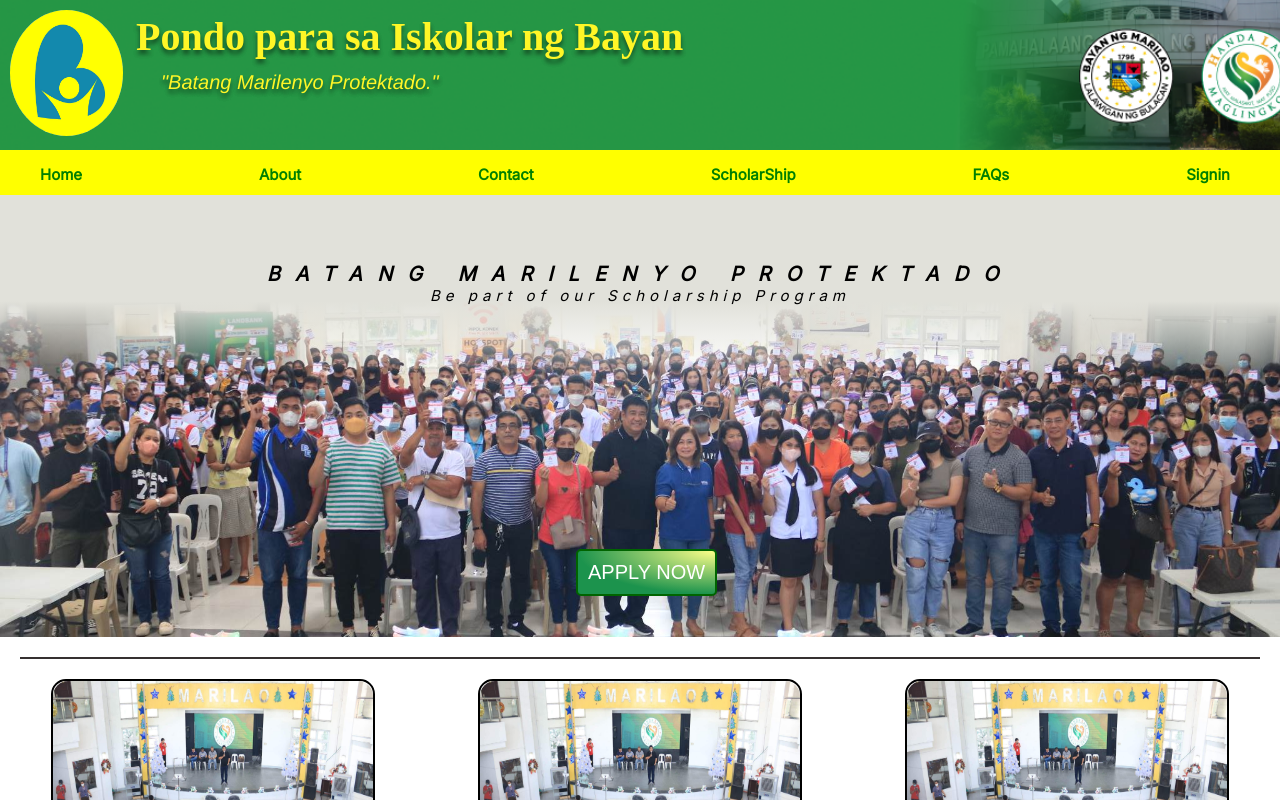
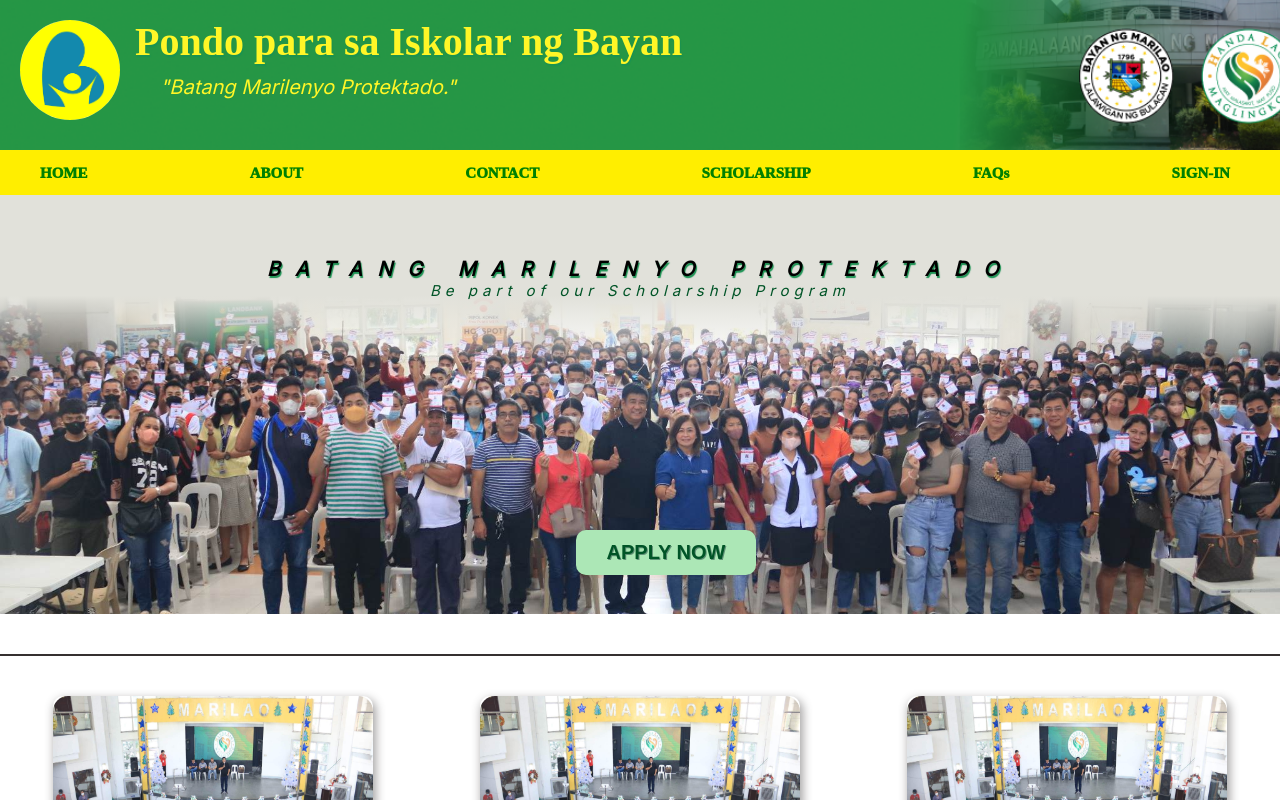
Before and after one commit to Aulkanic/clientside, a React (Create React App) app: page / in a window 1280 px wide. Shown: the top 800 px of the page. Built offline with nearby package versions, Linux system fonts and the light colour scheme; no server answers.

Commit message:
landingpage

```diff
--- a/src/LandingPage/components/navbar.js
+++ b/src/LandingPage/components/navbar.js
@@ -1,20 +1,20 @@
 import React from 'react'
 import '../css/navbar.css'
 import {Link} from 'react-router-dom'
+
 function navbar() {
   return (
     <>
     <div className='lnav'>
         <ul>
-            <li><Link className='lulli' to='/'>Home</Link></li>
-            <li><Link className='lulli' to='/About'>About</Link></li>
-            <li><Link className='lulli' to='/Contact'>Contact</Link></li>
-            <li><Link className='lulli' to='/Scholarship'>ScholarShip</Link></li>
-            <li><Link className='lulli' to='/FAQs'>FAQs</Link></li>
-            <li><Link className='lulli' to='/login'>Signin</Link></li>
+            <li><Link className='lulli' to='/'> HOME </Link></li>
+            <li><Link className='lulli' to='/About'> ABOUT </Link></li>
+            <li><Link className='lulli' to='/Contact'> CONTACT </Link></li>
+            <li><Link className='lulli' to='/Scholarship'> SCHOLARSHIP </Link></li>
+            <li><Link className='lulli' to='/FAQs'> FAQs </Link></li>
+            <li><Link className='lulli' to='/login'> SIGN-IN </Link></li>
         </ul>
     </div>
-
     </>
   )
 }
--- a/src/LandingPage/css/header.css
+++ b/src/LandingPage/css/header.css
@@ -1,4 +1,3 @@
-
 @import url('https://fonts.googleapis.com/css2?family=Inter:wght@100;400&display=swap');
 
 .lHeader{
@@ -18,19 +17,20 @@
     width: 60%;
     height: 100%;
     display: flex;
+    margin: 5px;
 }
+
 .lheadlogo{
-    height: auto;
-    max-width: 100%;
-    padding-top: 10px;
-    padding-left: 10px;
+   padding: 15px;
 }
+
 .lheadlogo img{
-    width: 90%;
-    height: 90%;
-    border-radius: 50%;
+    width: 100px;
+    height: 100px;
+    border-radius: 50px;
     object-fit: fill;
 }
+
 .bmccslog h1{
     margin: 0;
     margin-top: 10px;
@@ -40,11 +40,11 @@
     font-size: 40px;
     line-height: 53px;
     color: #FFF627;
-    text-shadow: 0px 4px 4px rgba(0, 0, 0, 0.25), 0px 4px 4px rgba(0, 0, 0, 0.25);
+
 }
+
 .bmccslog h2{
     margin: 0;
-    font-family: helvetica,Verdana,Arial,sans-serif;
     font-style: italic;
     font-weight: 400;
     font-size: 20px;
@@ -53,8 +53,9 @@
     margin-left: 25px;
     color: #FFF627;
     word-wrap: break-word;
-    text-shadow: 0px 4px 4px rgba(0, 0, 0, 0.25), 0px 4px 4px rgba(0, 0, 0, 0.25);
+
 }
+
 /* Responsive */
 @media (max-width: 768px) {
     .lHeader{
--- a/src/LandingPage/css/labout.css
+++ b/src/LandingPage/css/labout.css
@@ -40,23 +40,46 @@
     border-radius: 10px;
     box-shadow: 0 4px 8px 0 rgba(0, 0, 0, 0.2), 0 6px 20px 0 rgba(0, 0, 0, 0.19);
     margin-bottom: 25px;
+}
 
+h1{
+    color: #005427;
+    font-weight: 1000;
+    font-size: 30px;
+    text-shadow: 1px 2px 1px #1a9252;
 }
+
+p{
+    font-size: 16px;
+    font-style: italic;
+    color: #005427;
+    font-weight: 600;
+}
+
 .aabstract{
     font-family: 'Inter', sans-serif;
     letter-spacing: 10px;
     display: block;
-    margin: 15px 0px 15px 0px;
-    font-size: 20px;
+    font-size: 24px;
+    font-weight: 1000;
     padding: 15px;
     text-align: center;
     background-color: green;
-    color: yellow;
+    color: rgb(255, 217, 0);
     width: 98%;
     height: 40%;
 }
 .abmccmem{
+  justify-content: center;
+  display: flex;
+  align-items: center;
+  text-align: center;
+
+}
+
+.abmccmem img{
     display: flex;
-    justify-content: center;
-    align-items: center;
+    border: none;
+    border-radius: 20px;
+    border: 5px solid;
 }
--- a/src/LandingPage/css/lhomepage.css
+++ b/src/LandingPage/css/lhomepage.css
@@ -5,6 +5,7 @@
     display: flex;
     flex-direction: column;
 }
+
 .lapply{
     width: 100%;
     height: 70%;
@@ -65,11 +66,17 @@
 }
 .llinkapp button{
     font-size: 20px;
-    padding: 10px;
-    border: 2px solid darkgreen;
-    color: white;
-    border-radius: 5px;
-    background: radial-gradient(100% 100% at 100% 0%, #fdff89 0%, rgb(28, 147, 77) 100%);
+    font-weight: 600;
+    color: #005427;
+    border: none;
+    border-radius: 10px;
+    background-color: #ace7b6;
+    height: 45px;
+    width: 180px;
+    text-shadow: 1px 1px#609177;
+    text-align: center;
+    justify-content: center;
+    align-items: center;
 }
 .lcarou{
     width: 100%;
@@ -79,9 +86,10 @@
 }
 .limgcard{
     width: 25%;
-    border-radius: 15px;
+    border-radius: 10px;
     height: 80%;
-    border: 2px solid black;
+    -webkit-box-shadow: 2px 4px 10px 1px rgba(0, 0, 0, 0.47);
+    box-shadow: 2px 4px 10px 1px rgba(65, 61, 61, 0.47);
     top: 50%;
     left: 50%;
     transform: translate(-50%, -50%);
@@ -91,7 +99,9 @@
     width: 100%;
     height: 100%;
 }
+
 .lhr{
     border: 1px solid rgb(53, 48, 48);
-    margin: 20px;
+    margin-top: 40px;
+    margin-bottom: 40px;
 }
--- a/src/LandingPage/css/navbar.css
+++ b/src/LandingPage/css/navbar.css
@@ -1,12 +1,9 @@
-@import url('https://fonts.googleapis.com/css2?family=Inter:wght@100;400&display=swap');
 .lnav{
-    font-family: 'Inter', sans-serif;
     width: 100%;
-    background: yellow;
+    background: rgb(255, 238, 0);
     height: 45px;
 }
 .lnav ul{
-    font-family: 'Inter', sans-serif;
     padding-right: 50px;
     display: flex;
     font-size: 15px;
@@ -18,5 +15,5 @@
     text-decoration: none;
     color: green;
     font-size: 15px;
-    font-weight: 600;
+    font-weight: 1000;
 }
--- a/src/LandingPage/lpages/about.js
+++ b/src/LandingPage/lpages/about.js
@@ -19,10 +19,12 @@
        animate="visible"
        variants={textVariants}
        transition={{ duration: 1 }}>
+
       <div className="latitle">
         <img src={BMCClogo} alt="" />
         <h1>BATANG MARILENYO COORDINATING CENTER</h1>
       </div>
+
       <div className="amv">
         <div className="amvp">
             <h1>MISSION</h1>
@@ -30,13 +32,16 @@
               all the children of Marilao, efficiently utilizing all resources,
                and actively engaging all stakeholders. </p>
         </div>
+
         <div className="amvp">
         <h1>VISION</h1>
             <p>A community that actively provides care,
                development support, and protection to its most valued asset, the children.  </p>
         </div>
       </div>
+
       <div className="aabstract">BMCC OFFICIALS</div>
+
       <div className="abmccmem">
           <img src={BMCCmem} alt="" />
       </div>
```
Also changed, not shown: src/LandingPage/lpages/lhomepage.js (+21 -13 lines), src/userhome/css/Bmcc-header.css (+5 -2 lines).
